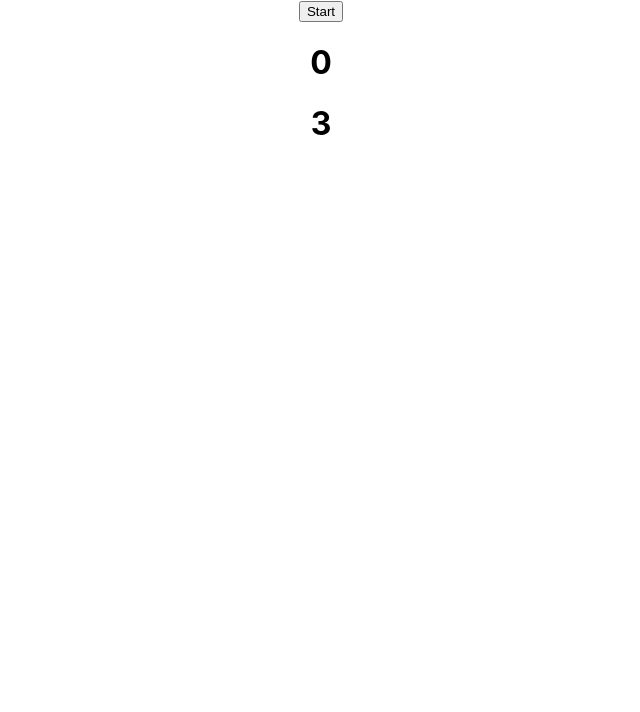
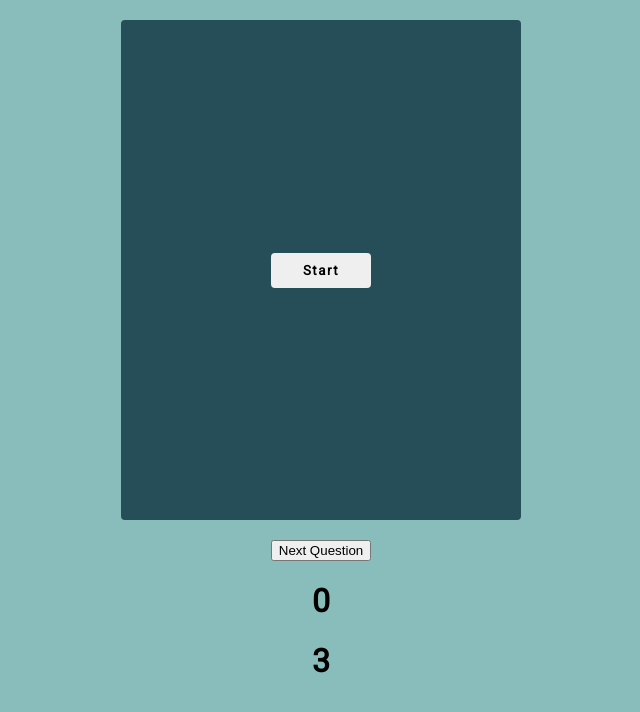
Before and after one commit to chrisowensdev/flash-cards, a React (Create React App) app: page / in a window 1280 px wide. Shown: the top 712 px of the page, without its empty margins (319-959 px from the left). Built offline with nearby package versions, Linux system fonts and the light colour scheme.

Commit message:
Basic for flash-cards

```diff
--- a/package.json
+++ b/package.json
@@ -10,6 +10,7 @@
     "react-card-flip": "^1.0.11",
     "react-dom": "^17.0.1",
     "react-scripts": "4.0.0",
+    "styled-components": "^5.2.0",
     "web-vitals": "^0.2.4"
   },
   "scripts": {
--- a/public/index.html
+++ b/public/index.html
@@ -10,6 +10,7 @@
       content="Web site created using create-react-app"
     />
     <link rel="apple-touch-icon" href="%PUBLIC_URL%/logo192.png" />
+    <link href="https://fonts.googleapis.com/css2?family=Roboto&display=swap" rel="stylesheet">
     <!--
       manifest.json provides metadata used when your web app is installed on a
       user's mobile device or desktop. See https://developers.google.com/web/fundamentals/web-app-manifest/
@@ -24,7 +25,7 @@
       work correctly both with client-side routing and a non-root public URL.
       Learn how to configure a non-root public URL by running `npm run build`.
     -->
-    <title>React App</title>
+    <title>Javascript Flashcards</title>
   </head>
   <body>
     <noscript>You need to enable JavaScript to run this app.</noscript>
--- a/src/App.css
+++ b/src/App.css
@@ -1,5 +1,14 @@
+/*
+#88BDBC
+#254E58
+#112D32
+#4F4A41
+#6E6658
+*/
+
 .App {
   text-align: center;
+  font-family: 'Roboto', sans-serif;
 }
 
 .App-logo {
--- a/src/App.js
+++ b/src/App.js
@@ -1,6 +1,6 @@
 import { useState, useEffect } from 'react';
 import './App.css';
-import Test from './components/Test';
+import Card from './components/Card';
 
 import data from './data/data';
 
@@ -14,7 +14,7 @@ function App() {
 
     return (
         <div className='App'>
-            <Test questions={questions} />
+            <Card questions={questions} />
         </div>
     );
 }
--- /dev/null
+++ b/src/components/Card.jsx
@@ -0,0 +1,114 @@
+import {useState, useEffect} from 'react';
+import ReactCardFlip from 'react-card-flip';
+import styled from 'styled-components';
+
+const StartButton = styled.button`
+    cursor: pointer;
+    border: none;
+    padding: 10px;
+    width: 100px;
+    font-family: 'Roboto', sans-serif;
+    font-weight: 600;
+    letter-spacing: 1.5px;
+    border-radius: 4px;
+`;
+
+const StyledCard = styled.div`
+    border-radius: 4px;
+    background-color: #254e58;
+    color: #EDF5E1;
+    width: 400px;
+    height: 500px;
+    margin: 20px auto;
+    position: relative;
+    display: flex;
+    flex-direction: column;
+    align-items:center;
+    justify-content: center;
+`;
+
+const CardButton = styled.button`
+    position: absolute;
+    bottom: 10px;
+    margin: auto;
+    padding: 5px;
+`;
+
+const Card = ({questions}) => {
+    const [currentQuestion, setCurrentQuestion] = useState({});
+    const [completedQuestions, setCompletedQuestions] = useState([])
+    const [upcomingQuestions, setUpcomingQuestions] = useState([]);
+    const [flipped, setFlipped] = useState(false);
+    const [playing, setPlaying] = useState(false);
+
+    let random;
+    useEffect(() => {
+        setUpcomingQuestions([...questions]);
+    }, [setUpcomingQuestions, questions]);
+
+    const _handleStart = () => {
+        setPlaying(true);
+        random = Math.floor(Math.random() * upcomingQuestions.length);
+        setCurrentQuestion(upcomingQuestions[random]);
+        upcomingQuestions.splice(random, 1)
+        setUpcomingQuestions(upcomingQuestions);
+    }
+
+    const _handleFlip = () => {
+        setFlipped(!flipped);
+    }
+
+    const nextQuestion = () => {
+        setCompletedQuestions([...completedQuestions, currentQuestion]);
+        upcomingQuestions.splice(random, 1);
+        setUpcomingQuestions([...upcomingQuestions]);
+    }
+
+    console.log('current', currentQuestion);
+    console.log('upcoming', upcomingQuestions);
+    console.log('complete',completedQuestions);
+
+
+    return (
+        <>
+        <ReactCardFlip isFlipped={flipped} flipDirection="vertical">
+            <StyledCard>
+                {!playing ?
+                (<StartButton type="button" onClick={_handleStart}>Start</StartButton>) :
+                (
+                <>
+                    <p>{currentQuestion.question}</p>
+                    <CardButton type="button" onClick={_handleFlip}>See Answer</CardButton>
+                </>
+                )}
+            </StyledCard>
+            <StyledCard>
+                {!playing ? ("Start the game") :
+                (
+                <>
+                    <p>{currentQuestion.answer.summary}</p>
+                    {currentQuestion.answer.detail.length > 0 ?
+                    (
+                        currentQuestion.answer.detail.map((list, index) => {
+                            return (
+                                <li key={index}>{list}</li>
+                            )
+                        })
+                    ) : ("")}
+                    <CardButton type="button" onClick={_handleFlip}>See Question</CardButton>
+                </>
+                )}
+
+            </StyledCard>
+
+        </ReactCardFlip>
+                        <button type="button" onClick={nextQuestion}>
+                            Next Question
+                        </button>
+            <h1>{completedQuestions.length}</h1>
+            <h1>{upcomingQuestions.length}</h1>
+        </>
+    )
+}
+
+export default Card;
--- a/src/components/Test.jsx
+++ /dev/null
@@ -1,70 +0,0 @@
-import {useState, useEffect} from 'react';
-import ReactCardFlip from 'react-card-flip';
-
-const Test = ({questions}) => {
-    const [currentQuestion, setCurrentQuestion] = useState({});
-    const [completedQuestions, setCompletedQuestions] = useState([])
-    const [upcomingQuestions, setUpcomingQuestions] = useState([]);
-    const [flipped, setFlipped] = useState(false);
-    const [playing, setPlaying] = useState(false);
-
-    let random = Math.floor(Math.random() * upcomingQuestions.length);
-    console.log('Random Number', random);
-    useEffect(() => {
-        setUpcomingQuestions([...questions]);
-    }, [setUpcomingQuestions, questions]);
-
-    console.log(questions);
-
-    const _handleStart = () => {
-        setPlaying(true);
-        setCurrentQuestion(upcomingQuestions[random]);
-    }
-
-    const _handleFlip = () => {
-        setFlipped(!flipped);
-    }
-
-    console.log("CurrentQuestion", currentQuestion)
-
-    return (
-        <>
-        <ReactCardFlip isFlipped={flipped} flipDirection="horizontal">
-            <div>
-                {!playing ?
-                (<button type="button" onClick={_handleStart}>Start</button>) :
-                (
-                <>
-                    <p>{currentQuestion.question}</p>
-                    <button type="button" onClick={_handleFlip}>See Answer</button>
-                </>
-                )}
-            </div>
-            <div>
-                {!playing ? ("Start the game") :
-                (
-                <>
-                    <p>{currentQuestion.answer.summary}</p>
-                    {currentQuestion.answer.detail.length > 0 ?
-                    (
-                        currentQuestion.answer.detail.map((list, index) => {
-                            return (
-                                <li key={index}>{list}</li>
-                            )
-                        })
-                    ) : ("")}
-                    <button type="button" onClick={_handleFlip}>See Question</button>
-                </>
-                )}
-
-            </div>
-
-        </ReactCardFlip>
-
-            <h1>{completedQuestions.length}</h1>
-            <h1>{upcomingQuestions.length}</h1>
-        </>
-    )
-}
-
-export default Test;
--- a/src/index.css
+++ b/src/index.css
@@ -1,5 +1,6 @@
 body {
   margin: 0;
+  background-color: #88BDBC;
   font-family: -apple-system, BlinkMacSystemFont, 'Segoe UI', 'Roboto', 'Oxygen',
     'Ubuntu', 'Cantarell', 'Fira Sans', 'Droid Sans', 'Helvetica Neue',
     sans-serif;
```
Also changed, not shown: src/components/Home.jsx (added, +8 -0 lines), 1 other file (tests, documents, lock files or other folders).
